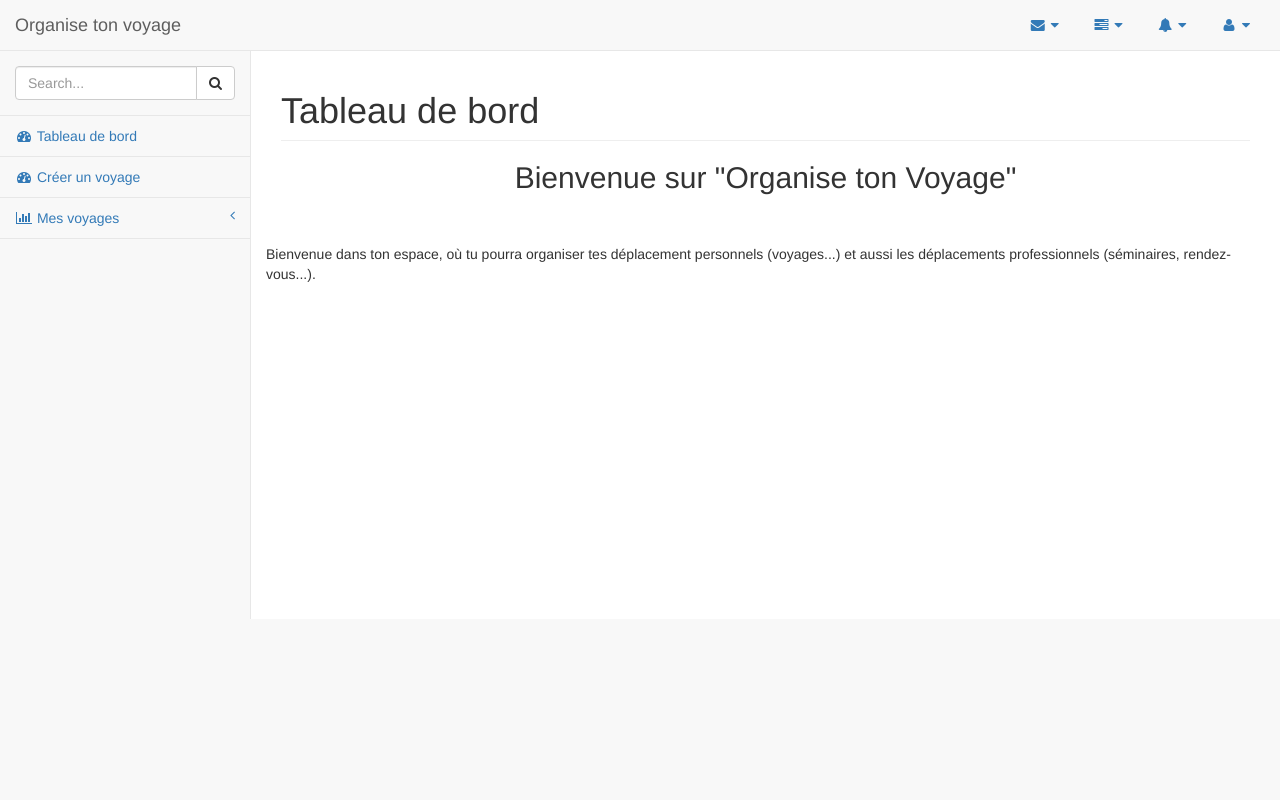
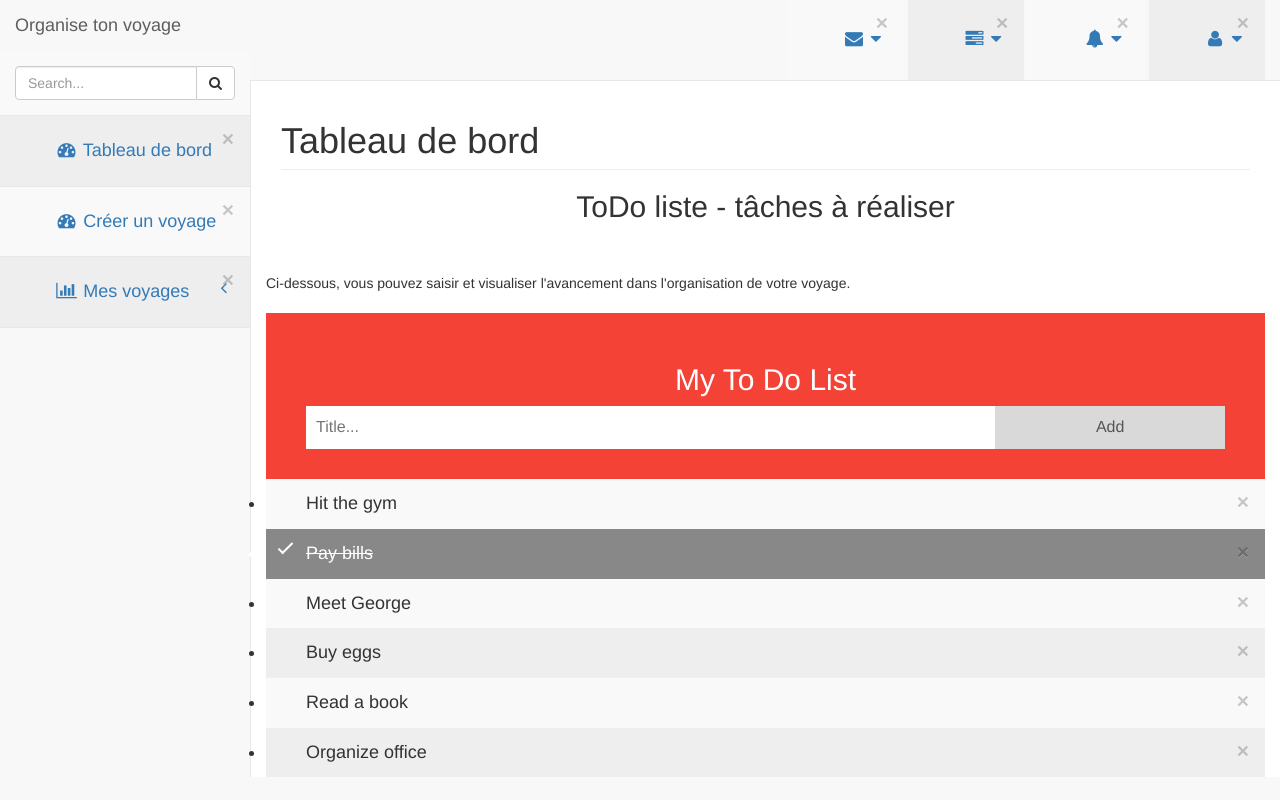
Before and after one commit to Organise-ton-voyage/le-site, a website: page espace_membre/board/pages/todolist.html in a window 1280 px wide. Drawn offline with Linux system fonts and the light colour scheme.

Commit message:
Ajout todolist script
Ajout todolist script (https://www.w3schools.com/howto/howto_js_todolist.asp)
quelques modif a faire pour que les fonctionnalités ne soit fonctionnel uniquement sur la liste.

```diff
--- a/espace_membre/board/pages/todolist.html
+++ b/espace_membre/board/pages/todolist.html
@@ -309,10 +309,205 @@
                     <h1 class="page-header">Tableau de bord</h1>
                 </div>
                         <!-- /.panel-body --><br/><br/>
-                        <center><h2>Bienvenue sur "Organise ton Voyage"</h2></center><br />
+                        <center><h2>ToDo liste - tâches à réaliser</h2></center><br />
                         <br />
 
-                        Bienvenue dans ton espace, où tu pourra organiser tes déplacement personnels (voyages...) et aussi les déplacements professionnels (séminaires, rendez-vous...).
+                        Ci-dessous, vous pouvez saisir et visualiser l'avancement dans l'organisation de votre voyage.
+
+                        <br />
+                        <br />
+
+                        <!-- TODO LIST -->
+                        	 <div id="myDIV" class="header">
+  <h2>My To Do List</h2>
+  <input type="text" id="myInput" placeholder="Title...">
+  <span onclick="newElement()" class="addBtn">Add</span>
+</div>
+
+<ul id="myUL">
+  <li>Hit the gym</li>
+  <li class="checked">Pay bills</li>
+  <li>Meet George</li>
+  <li>Buy eggs</li>
+  <li>Read a book</li>
+  <li>Organize office</li>
+</ul>
+
+<style type="text/css">
+	/* Include the padding and border in an element's total width and height */
+* {
+  box-sizing: border-box;
+}
+
+/* Remove margins and padding from the list */
+ul {
+  margin: 0;
+  padding: 0;
+}
+
+/* Style the list items */
+ul li {
+  cursor: pointer;
+  position: relative;
+  padding: 12px 8px 12px 40px;
+  background: #eee;
+  font-size: 18px;
+  transition: 0.2s;
+
+  /* make the list items unselectable */
+  -webkit-user-select: none;
+  -moz-user-select: none;
+  -ms-user-select: none;
+  user-select: none;
+}
+
+/* Set all odd list items to a different color (zebra-stripes) */
+ul li:nth-child(odd) {
+  background: #f9f9f9;
+}
+
+/* Darker background-color on hover */
+ul li:hover {
+  background: #ddd;
+}
+
+/* When clicked on, add a background color and strike out text */
+ul li.checked {
+  background: #888;
+  color: #fff;
+  text-decoration: line-through;
+}
+
+/* Add a "checked" mark when clicked on */
+ul li.checked::before {
+  content: '';
+  position: absolute;
+  border-color: #fff;
+  border-style: solid;
+  border-width: 0 2px 2px 0;
+  top: 10px;
+  left: 16px;
+  transform: rotate(45deg);
+  height: 15px;
+  width: 7px;
+}
+
+/* Style the close button */
+.close {
+  position: absolute;
+  right: 0;
+  top: 0;
+  padding: 12px 16px 12px 16px;
+}
+
+.close:hover {
+  background-color: #f44336;
+  color: white;
+}
+
+/* Style the header */
+.header {
+  background-color: #f44336;
+  padding: 30px 40px;
+  color: white;
+  text-align: center;
+}
+
+/* Clear floats after the header */
+.header:after {
+  content: "";
+  display: table;
+  clear: both;
+}
+
+/* Style the input */
+input {
+  margin: 0;
+  border: none;
+  border-radius: 0;
+  width: 75%;
+  padding: 10px;
+  float: left;
+  font-size: 16px;
+}
+
+/* Style the "Add" button */
+.addBtn {
+  padding: 10px;
+  width: 25%;
+  background: #d9d9d9;
+  color: #555;
+  float: left;
+  text-align: center;
+  font-size: 16px;
+  cursor: pointer;
+  transition: 0.3s;
+  border-radius: 0;
+}
+
+.addBtn:hover {
+  background-color: #bbb;
+}
+</style>
+
+<script type="text/JavaScript">
+	// Create a "close" button and append it to each list item
+var myNodelist = document.getElementsByTagName("LI");
+var i;
+for (i = 0; i < myNodelist.length; i++) {
+  var span = document.createElement("SPAN");
+  var txt = document.createTextNode("\u00D7");
+  span.className = "close";
+  span.appendChild(txt);
+  myNodelist[i].appendChild(span);
+}
+
+// Click on a close button to hide the current list item
+var close = document.getElementsByClassName("close");
+var i;
+for (i = 0; i < close.length; i++) {
+  close[i].onclick = function() {
+    var div = this.parentElement;
+    div.style.display = "none";
+  }
+}
+
+// Add a "checked" symbol when clicking on a list item
+var list = document.querySelector('ul');
+list.addEventListener('click', function(ev) {
+  if (ev.target.tagName === 'LI') {
+    ev.target.classList.toggle('checked');
+  }
+}, false);
+
+// Create a new list item when clicking on the "Add" button
+function newElement() {
+  var li = document.createElement("li");
+  var inputValue = document.getElementById("myInput").value;
+  var t = document.createTextNode(inputValue);
+  li.appendChild(t);
+  if (inputValue === '') {
+    alert("You must write something!");
+  } else {
+    document.getElementById("myUL").appendChild(li);
+  }
+  document.getElementById("myInput").value = "";
+
+  var span = document.createElement("SPAN");
+  var txt = document.createTextNode("\u00D7");
+  span.className = "close";
+  span.appendChild(txt);
+  li.appendChild(span);
+
+  for (i = 0; i < close.length; i++) {
+    close[i].onclick = function() {
+      var div = this.parentElement;
+      div.style.display = "none";
+    }
+  }
+}
+</script>
+                        <!-- FIN TODO LIST -->
 
 
 
```
